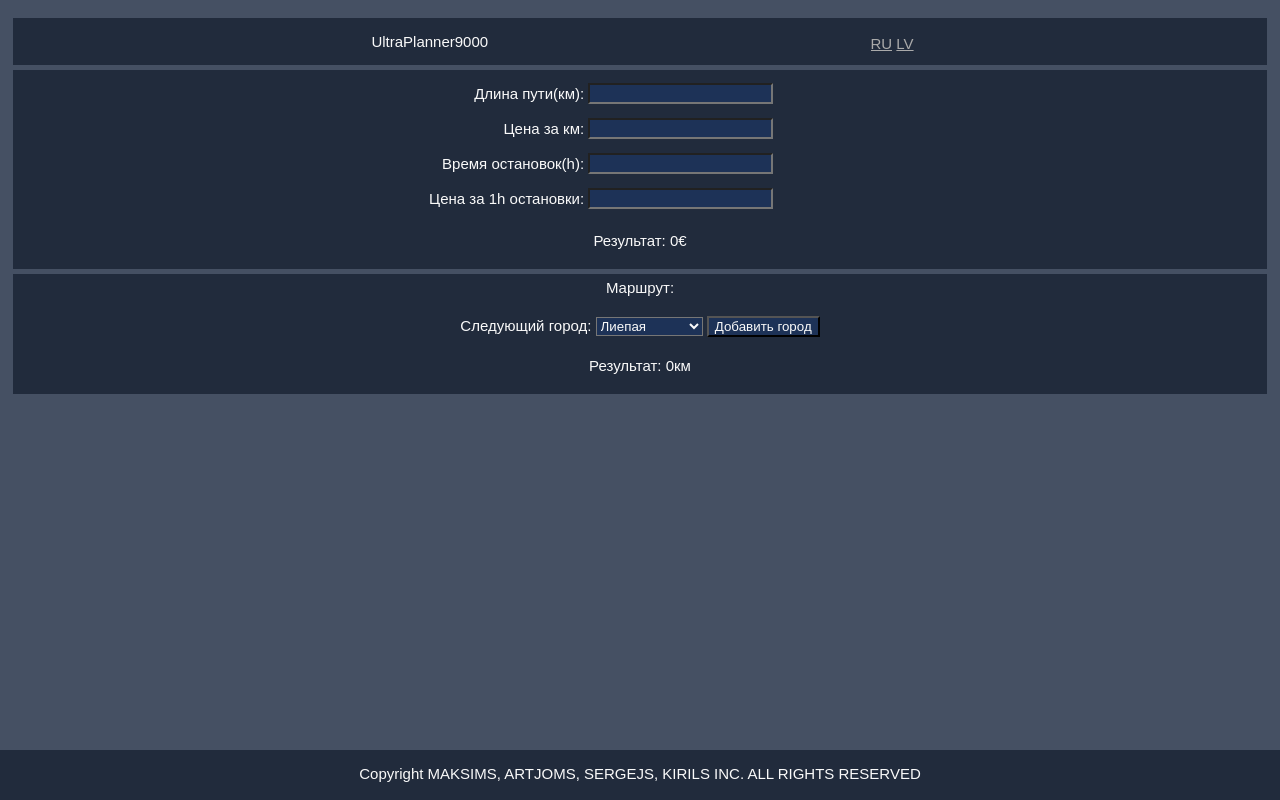
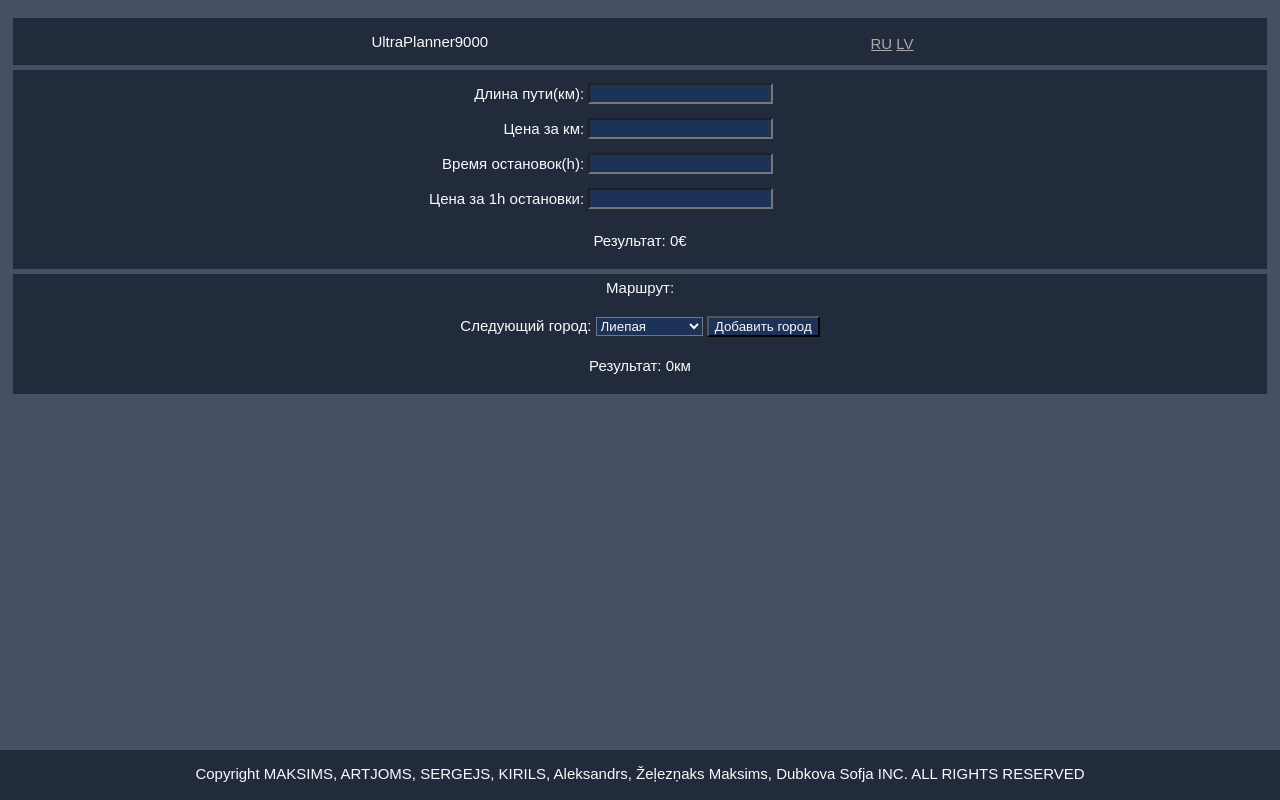
Before and after one commit to ShamanPechenin/UltraPlanner9000, a plain HTML site: page ru.html in a window 1280 px wide. Drawn offline with Linux system fonts and the light colour scheme.

Commit message:
New copyright

```diff
--- a/ru.html
+++ b/ru.html
@@ -56,7 +56,7 @@
         </div>
 
         <footer>
-            <p>Copyright MAKSIMS, <a class="art">ARTJOMS</a>, SERGEJS, KIRILS INC. ALL RIGHTS RESERVED<br>
+            <p>Copyright MAKSIMS, <a class="art">ARTJOMS</a>, SERGEJS, KIRILS, Aleksandrs, Žeļezņaks Maksims, Dubkova Sofja  INC. ALL RIGHTS RESERVED<br>
         </footer>
 
         <script src="planner.js"></script>
```
